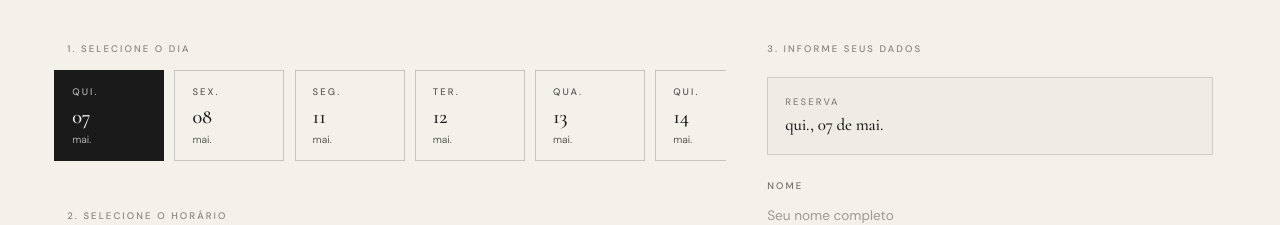
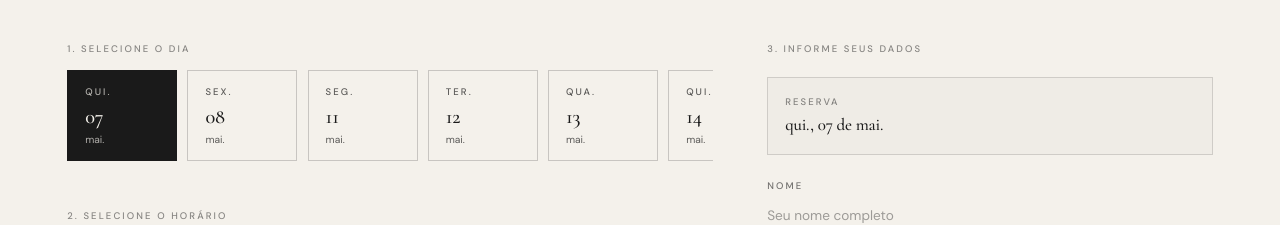
Before and after one commit to anacquesta/mariapaula-project, a React (Vite) app: page /agendar in a window 1280 px wide. Shown: the part 271-496 px from the top of the page. Built offline with nearby package versions, Linux system fonts and the light colour scheme; no server answers; the HTML template or start-up script is replaced by a standard one.

Commit message:
fix: prevent body horizontal overflow and fix desktop date scrolling

```diff
--- a/src/index.css
+++ b/src/index.css
@@ -53,7 +53,7 @@
     border-color: hsl(0 0% 10% / 0.12);
   }
   body {
-    @apply bg-background text-foreground antialiased;
+    @apply bg-background text-foreground antialiased overflow-x-hidden;
     font-family: 'DM Sans', system-ui, sans-serif;
     font-feature-settings: "ss01", "ss02";
   }
--- a/src/pages/Agendar.tsx
+++ b/src/pages/Agendar.tsx
@@ -167,9 +167,9 @@ const Agendar = () => {
       <section className="pb-24">
         <div className="container grid grid-cols-12 gap-10 md:gap-16">
           {/* Calendar */}
-          <div className="col-span-12 md:col-span-7">
+          <div className="col-span-12 md:col-span-7 overflow-hidden">
             <div className="label-caps text-foreground/50 mb-4">1. Selecione o dia</div>
-            <div className="flex gap-3 overflow-x-auto pb-4 -mx-4 px-4 snap-x snap-mandatory flex-nowrap scrollbar-hide">
+            <div className="flex gap-3 overflow-x-auto pb-4 snap-x snap-mandatory flex-nowrap scrollbar-hide -mx-4 px-4 md:mx-0 md:px-0">
               {days.map((d) => {
                 const active = isoDay(d).getTime() === isoDay(selectedDay).getTime();
                 return (
```
